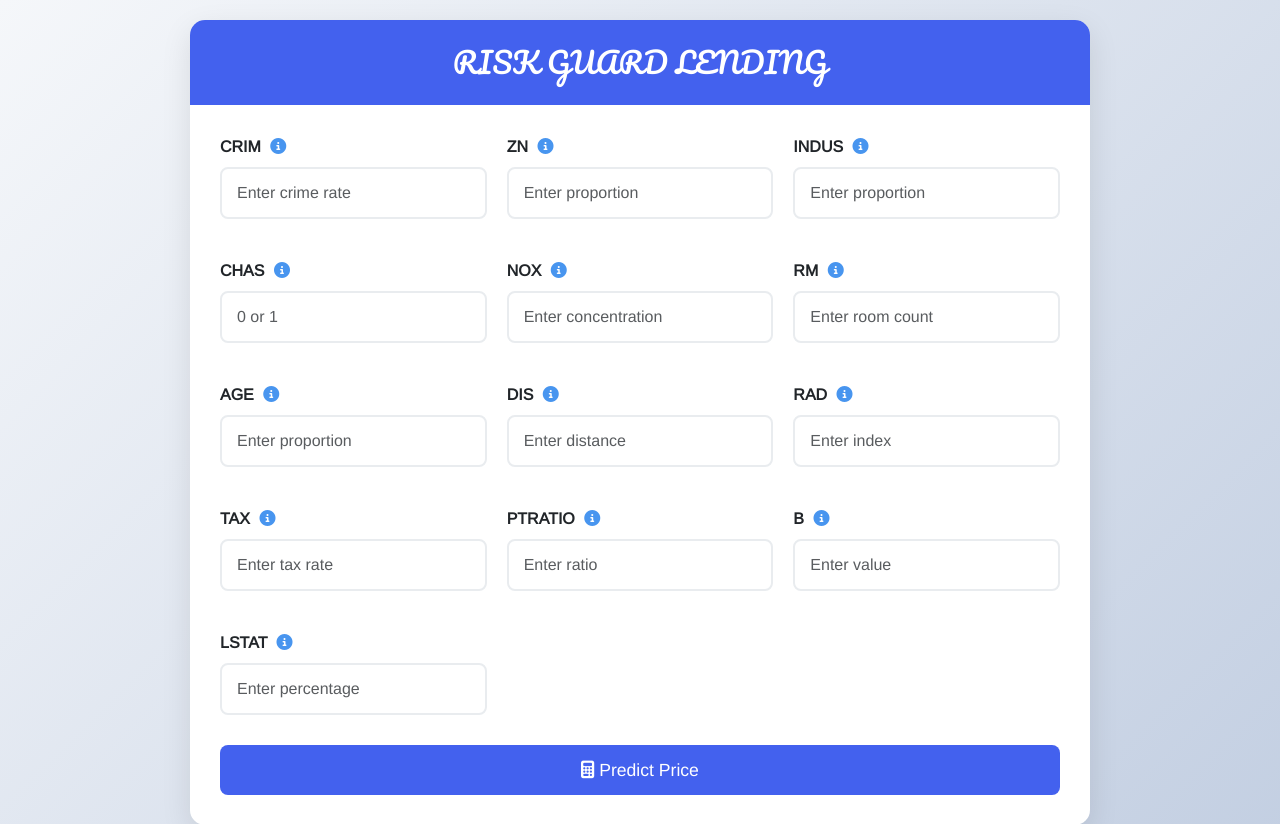
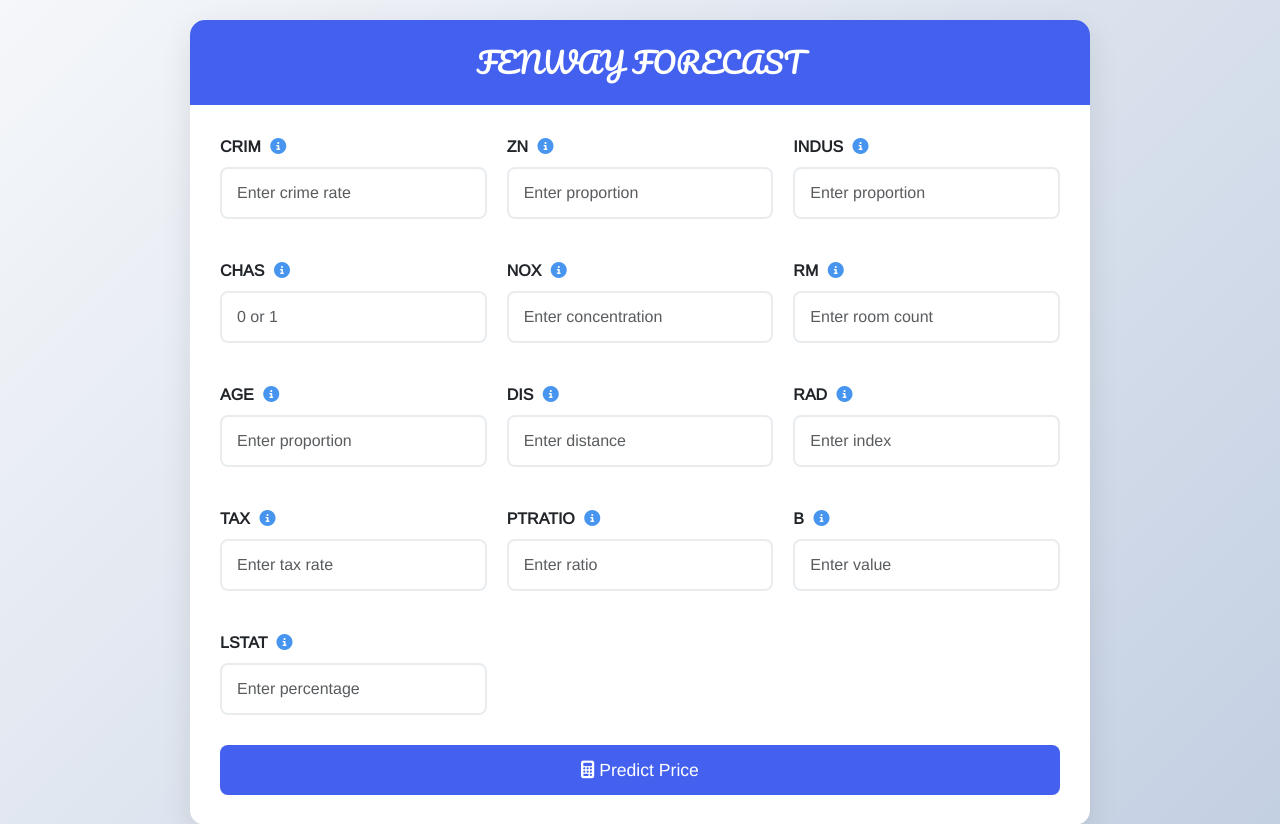
Before and after one commit to AtharvaIngale/BHP_ML_LR, a Flask app: page / in a window 1280 px wide. Shown: the top 824 px of the page. Run offline with Flask 3, Linux system fonts and the light colour scheme; parts of the project's set-up code (start-up, migrations or seed data) failed here and were passed over.

Commit message:
Updated HomePage.html

```diff
--- a/templates/HomePage.html
+++ b/templates/HomePage.html
@@ -145,7 +145,7 @@
 
 <body>
     <div class="prediction-container">
-        <h1 class="header">RISK GUARD LENDING</h1>
+        <h1 class="header">FENWAY FORECAST</h1>
 
         <div class="form-container">
             <!-- Input form -->
```
